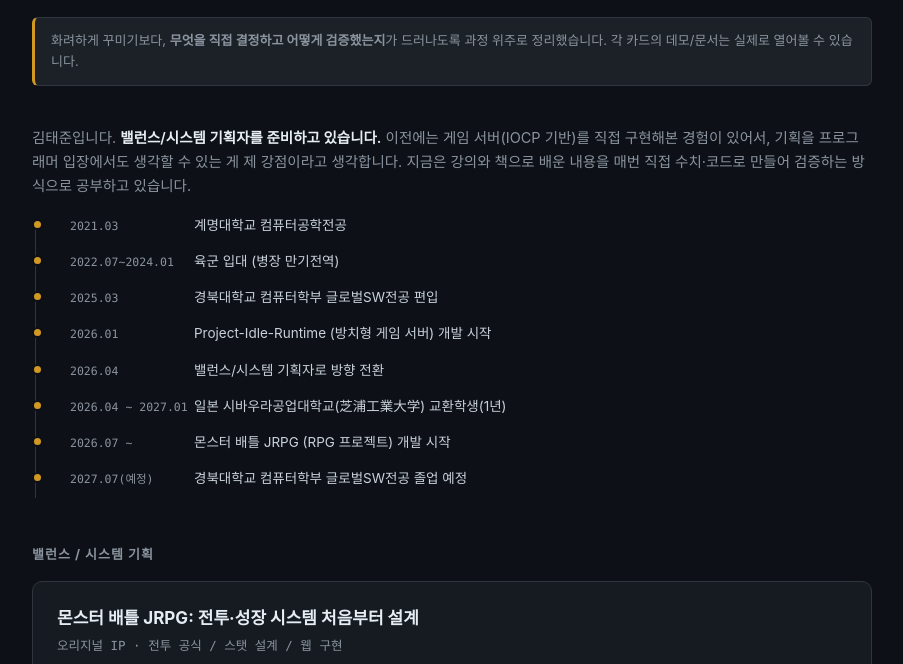
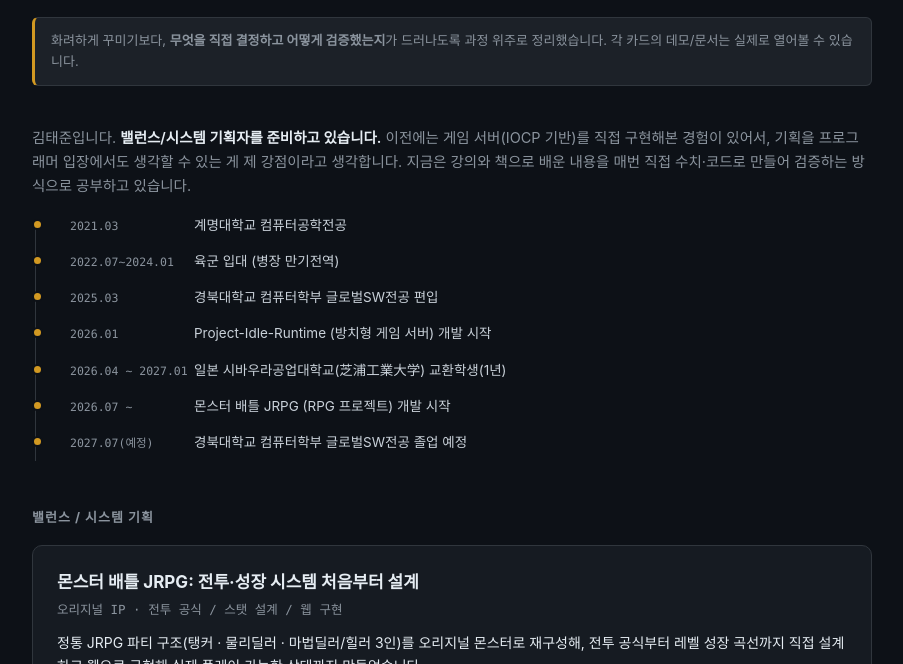
Before and after one commit to Hellobot99/balance-design-portfolio, a plain HTML site: page index.html in a window 1280 px wide. Shown: the part 123-787 px from the top of the page, without its empty margins (188-1091 px from the left). Drawn offline with Linux system fonts and the light colour scheme.

Commit message:
약력에서 "방향 전환" 항목 삭제
Co-Authored-By: Claude Sonnet 5 <noreply@anthropic.com>

```diff
--- a/index.html
+++ b/index.html
@@ -115,7 +115,6 @@
     <li><span class="timeline-date">2022.07~2024.01</span>육군 입대 (병장 만기전역)</li>
     <li><span class="timeline-date">2025.03</span>경북대학교 컴퓨터학부 글로벌SW전공 편입</li>
     <li><span class="timeline-date">2026.01</span>Project-Idle-Runtime (방치형 게임 서버) 개발 시작</li>
-    <li><span class="timeline-date">2026.04</span>밸런스/시스템 기획자로 방향 전환</li>
     <li><span class="timeline-date">2026.04 ~ 2027.01</span>일본 시바우라공업대학교(芝浦工業大学) 교환학생(1년)</li>
     <li><span class="timeline-date">2026.07 ~ </span>몬스터 배틀 JRPG (RPG 프로젝트) 개발 시작</li>
     <li><span class="timeline-date">2027.07(예정)</span>경북대학교 컴퓨터학부 글로벌SW전공 졸업 예정</li>
```
